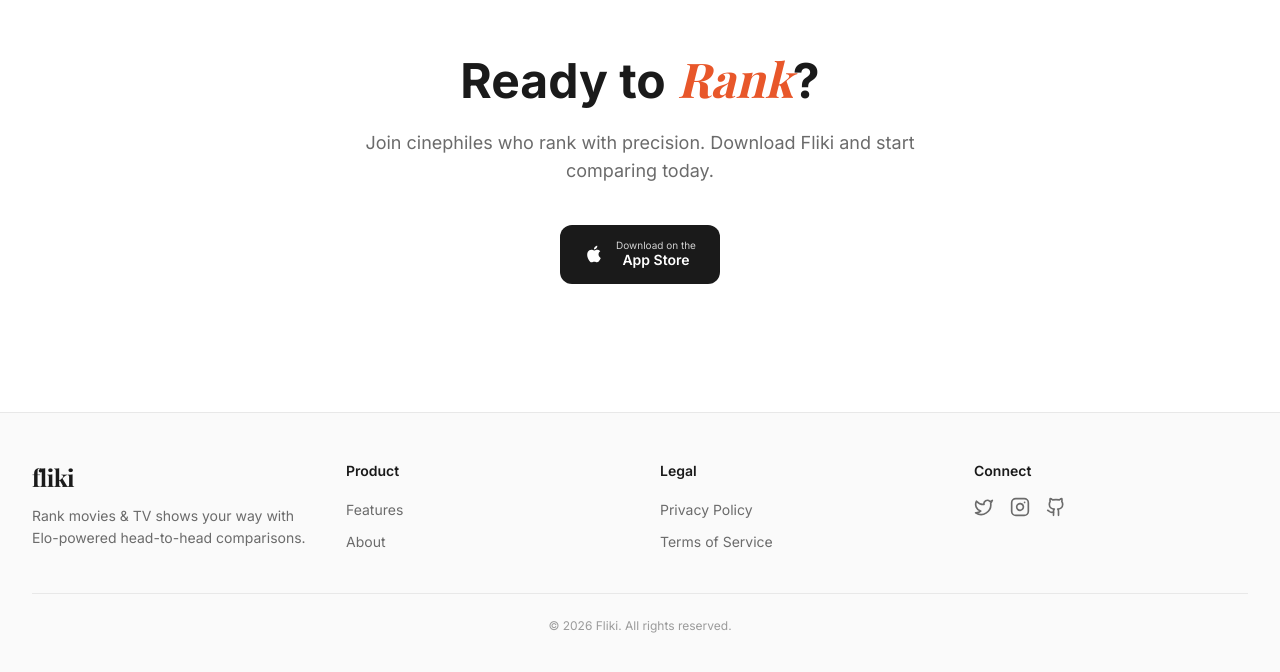
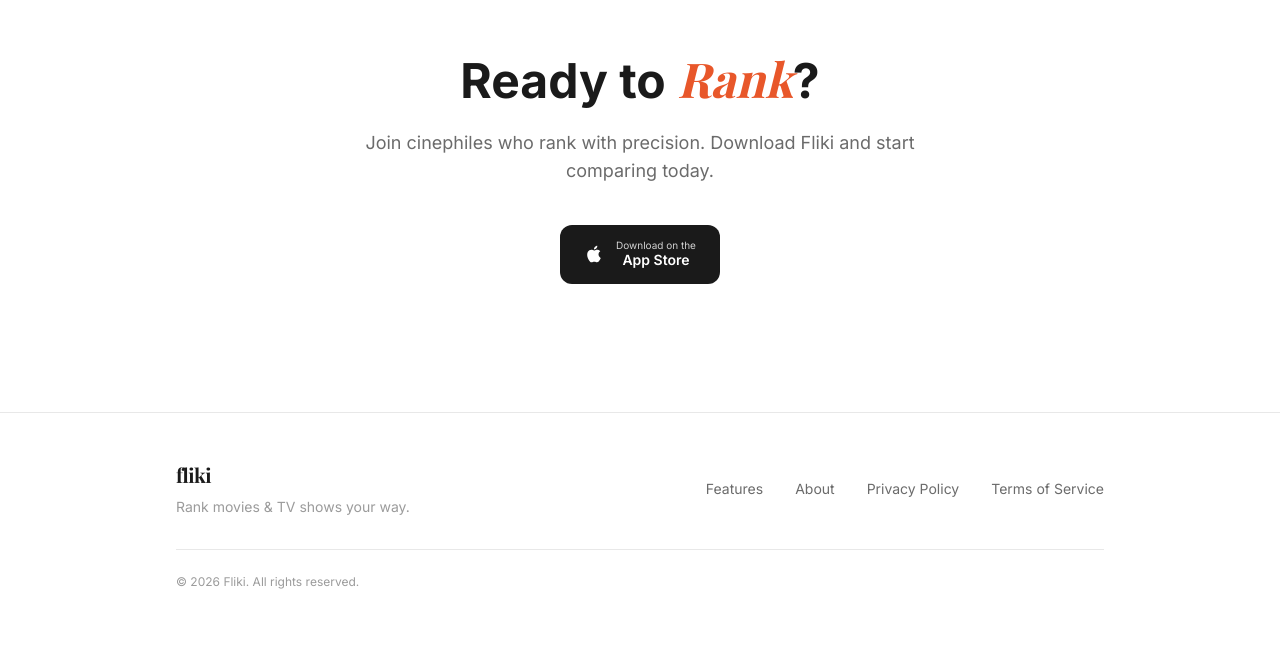
Before and after one commit to FlikiApp/FlikiApp-Web, a React (Vite) app: page / in a window 1280 px wide. Shown: the part 2504-3176 px from the top of the page. After the commit the page ends 3142 px from the top, so only its background shows below. Built offline with nearby package versions, Linux system fonts and the light colour scheme; a web font is replaced by a local one.

Commit message:
Simplify footer to single-row layout

```diff
--- a/src/components/layout/Footer.tsx
+++ b/src/components/layout/Footer.tsx
@@ -1,74 +1,45 @@
 import { Link } from 'react-router-dom'
-import { Twitter, Instagram, Github } from 'lucide-react'
 import FlikiLogo from '../icons/FlikiLogo'
 import { FOOTER_PRODUCT_LINKS, FOOTER_LEGAL_LINKS } from '../../lib/constants'
 
 export default function Footer() {
   return (
-    <footer className="bg-surface-secondary border-t border-border-subtle">
-      <div className="max-w-7xl mx-auto px-4 sm:px-6 lg:px-8 py-12">
-        <div className="grid grid-cols-1 md:grid-cols-4 gap-10">
+    <footer className="border-t border-border-subtle">
+      <div className="max-w-5xl mx-auto px-6 sm:px-8 lg:px-12 py-12">
+        <div className="flex flex-col md:flex-row md:items-center justify-between gap-8">
           {/* Brand */}
-          <div className="md:col-span-1">
-            <FlikiLogo className="text-2xl" />
-            <p className="mt-3 text-text-secondary text-sm leading-relaxed">
-              Rank movies & TV shows your way with Elo-powered head-to-head comparisons.
+          <div>
+            <FlikiLogo className="text-xl" />
+            <p className="mt-2 text-text-muted text-sm">
+              Rank movies & TV shows your way.
             </p>
           </div>
 
-          {/* Product */}
-          <div>
-            <h4 className="text-sm font-semibold text-text-primary mb-4">Product</h4>
-            <ul className="space-y-2">
+          {/* Links */}
+          <div className="flex gap-8">
             {FOOTER_PRODUCT_LINKS.map((link) => (
-                <li key={link.path}>
               <Link
+                key={link.path}
                 to={link.path}
                 className="text-sm text-text-secondary hover:text-text-primary transition-colors"
               >
                 {link.label}
               </Link>
-                </li>
             ))}
-            </ul>
-          </div>
-
-          {/* Legal */}
-          <div>
-            <h4 className="text-sm font-semibold text-text-primary mb-4">Legal</h4>
-            <ul className="space-y-2">
             {FOOTER_LEGAL_LINKS.map((link) => (
-                <li key={link.path}>
               <Link
+                key={link.path}
                 to={link.path}
                 className="text-sm text-text-secondary hover:text-text-primary transition-colors"
               >
                 {link.label}
               </Link>
-                </li>
             ))}
-            </ul>
-          </div>
-
-          {/* Social */}
-          <div>
-            <h4 className="text-sm font-semibold text-text-primary mb-4">Connect</h4>
-            <div className="flex gap-4">
-              <a href="#" aria-label="Twitter" className="text-text-secondary hover:text-fliki-cyan transition-colors">
-                <Twitter className="w-5 h-5" />
-              </a>
-              <a href="#" aria-label="Instagram" className="text-text-secondary hover:text-fliki-cyan transition-colors">
-                <Instagram className="w-5 h-5" />
-              </a>
-              <a href="#" aria-label="GitHub" className="text-text-secondary hover:text-fliki-cyan transition-colors">
-                <Github className="w-5 h-5" />
-              </a>
-            </div>
           </div>
         </div>
 
         {/* Copyright */}
-        <div className="mt-10 pt-6 border-t border-border-subtle text-center">
+        <div className="mt-8 pt-6 border-t border-border-subtle">
           <p className="text-text-muted text-xs">
             &copy; {new Date().getFullYear()} Fliki. All rights reserved.
           </p>
```
Lines whose indentation alone changed are shown as unchanged.
